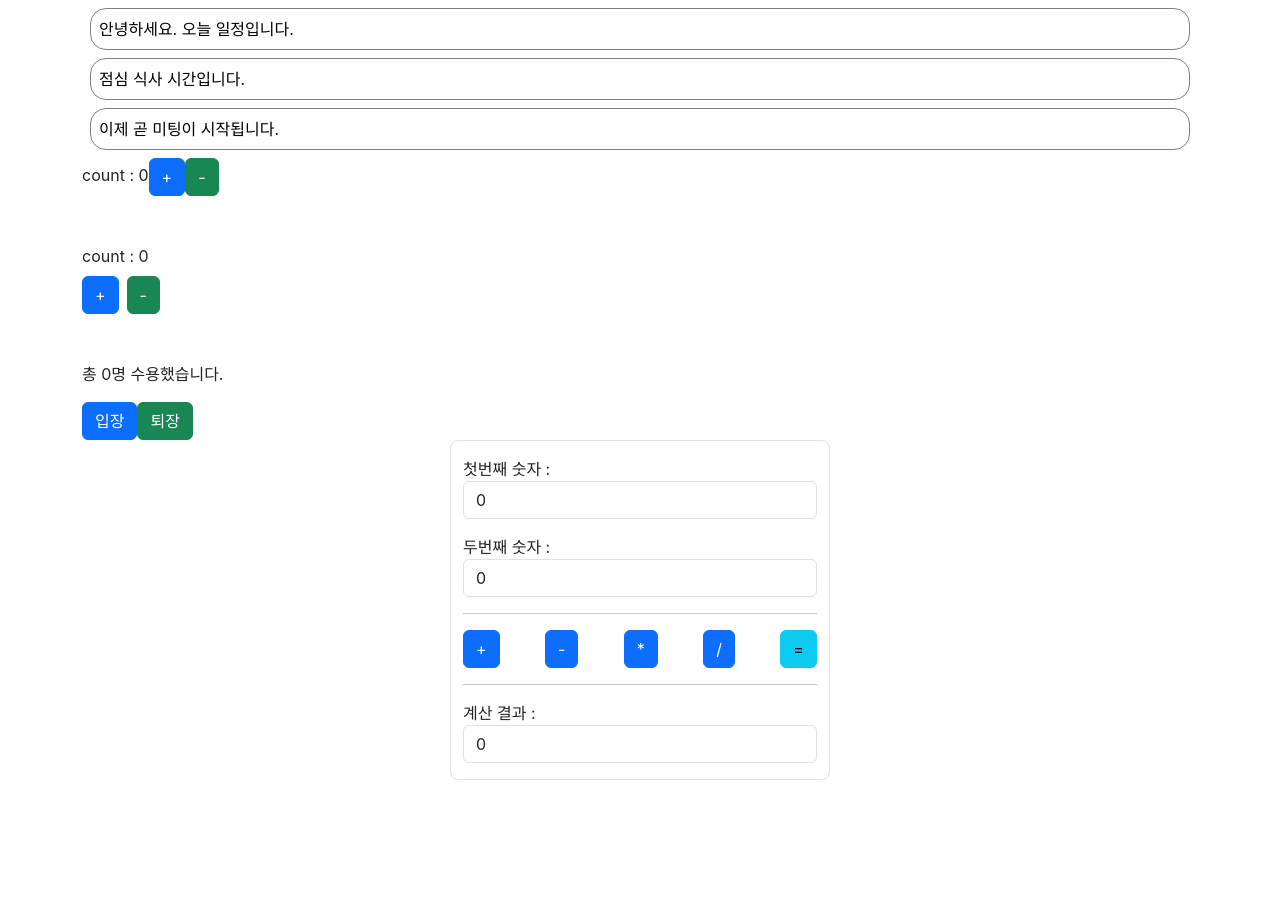
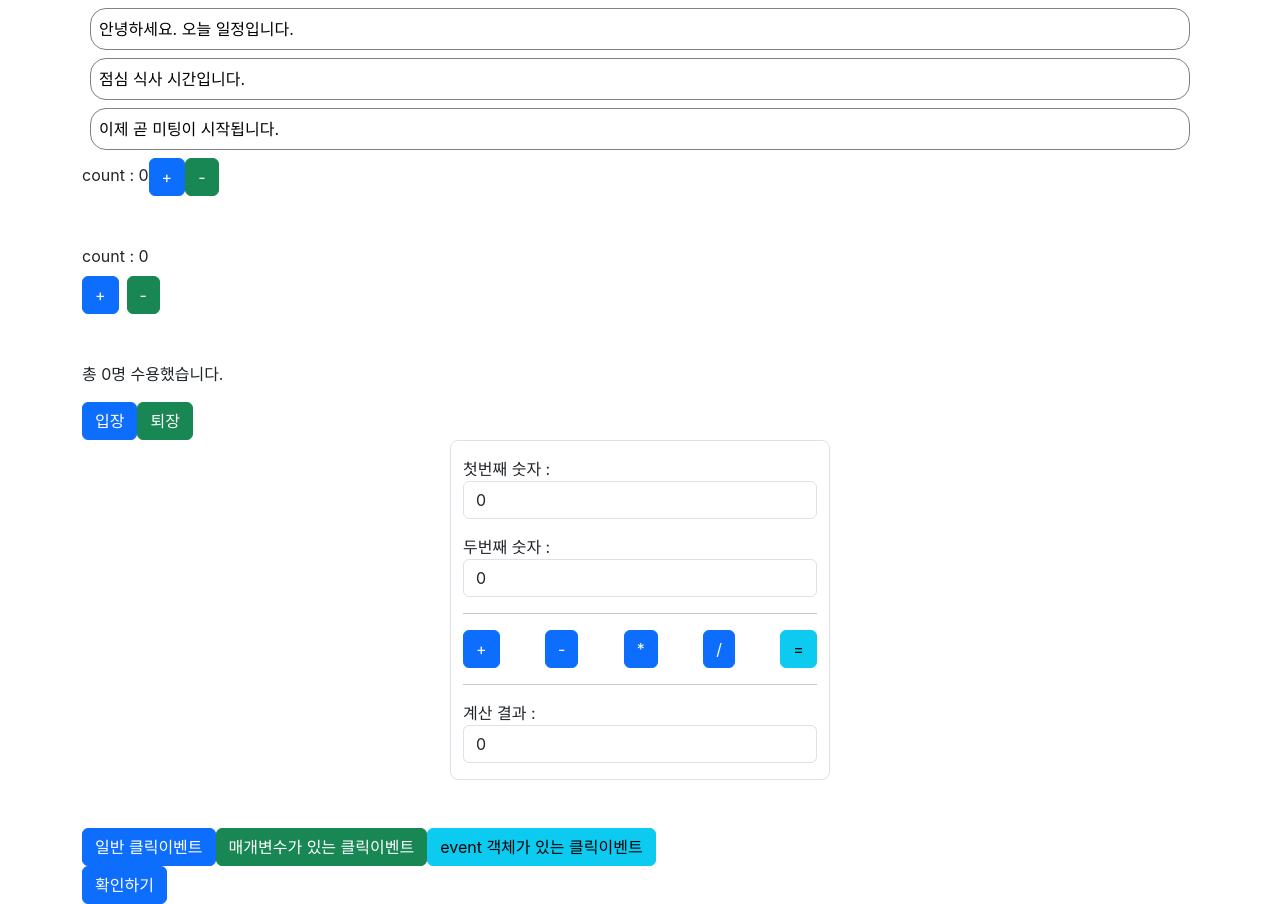
Before and after one commit to OwOowl/java505_react_test3, a React (Create React App) app: page / in a window 1280 px wide. Before the commit the page ends 800 px from the top, so only its background shows below. Built offline with nearby package versions, Linux system fonts and the light colour scheme.

Commit message:
이벤트

```diff
--- a/src/App5.js
+++ b/src/App5.js
@@ -4,6 +4,8 @@ import CountButton from "./Folder2/CountButton";
 import CountButton2 from "./Folder2/CountButton2";
 import Accommodate from "./Folder2/Accommodate";
 import Calculator from "./Folder2/Calculator";
+import Events from "./Folder2/Events";
+import ConfirmButton from "./Folder2/ConfirmButton";
 
 function App5() {
     return(
@@ -17,6 +19,8 @@ function App5() {
                 <Accommodate />
             </div>
             <Calculator />
+            <Events />
+            <ConfirmButton />
         </div>
     );
 }
--- /dev/null
+++ b/src/Folder2/ConfirmButton.js
@@ -0,0 +1,24 @@
+import React, {useState} from "react";
+
+
+function ConfirmButton() {
+    const [isConfirmed, setIsConfirmed] = useState(false);
+
+    const handleConfirm = () => {
+        setIsConfirmed((prevConfirmed) => !isConfirmed);
+
+        setTimeout(() => {
+            setIsConfirmed(false);
+        }, 2000);
+    }
+
+    return(
+        <div>
+            <button type={"button"} className={"btn btn-primary"} onClick={handleConfirm} disabled={isConfirmed}>
+                {isConfirmed ? "확인 완료" : "확인하기"}
+            </button>
+        </div>
+    )
+}
+
+export default ConfirmButton;
--- /dev/null
+++ b/src/Folder2/Events.js
@@ -0,0 +1,36 @@
+import React from "react";
+
+// 리액트는 html과 같은 이벤트를 가지고 있음
+// 카멜명명법을 사용하므로 onclick = 'sum()' => onClick={sum}으로 변경되어 사용
+// 매개변수 전달 시 이벤트 부분에 화살표 콜백함수를 사용
+//      onClick={() => sum(10)}
+// 이벤트 사용 시 이벤트 핸들러도 매개변수로 전달이 가능함
+//      onClick={(event) => sum(10, event)}
+
+function Events() {
+
+    // 기본 함수를 클릭이벤트와 연동
+    const click1 = () => { alert(`일반 클릭 이벤트`)};
+
+    // 매개변수가 있는 함수를 클릭이벤트와 연동
+    const click2 = (item) => { alert(`매개변수 값 : ${item}
+    매개변수가 있는 클릭 이벤트`)};
+
+    // 매개변수로 이벤트 핸들러를 사용하는 함수를 클릭이벤트와 연동
+    const click3 = (item, event) => {
+        alert(`매개변수와 event 객체가 있는 클릭 이벤트
+        매개변수 값 : ${item}, 이벤트 객체 : ${event.type}`);
+        console.log(event);
+
+    }
+
+    return(
+        <div className={"mt-5"}>
+            <button type={"button"} className={"btn btn-primary"} onClick={click1}>일반 클릭이벤트</button>
+            <button type={"button"} className={"btn btn-success"} onClick={() => click2(100)}>매개변수가 있는 클릭이벤트</button>
+            <button type={"button"} className={"btn btn-info"} onClick={(event) => click3(200, event)}>event 객체가 있는 클릭이벤트</button>
+        </div>
+    );
+}
+
+export default Events;
```
